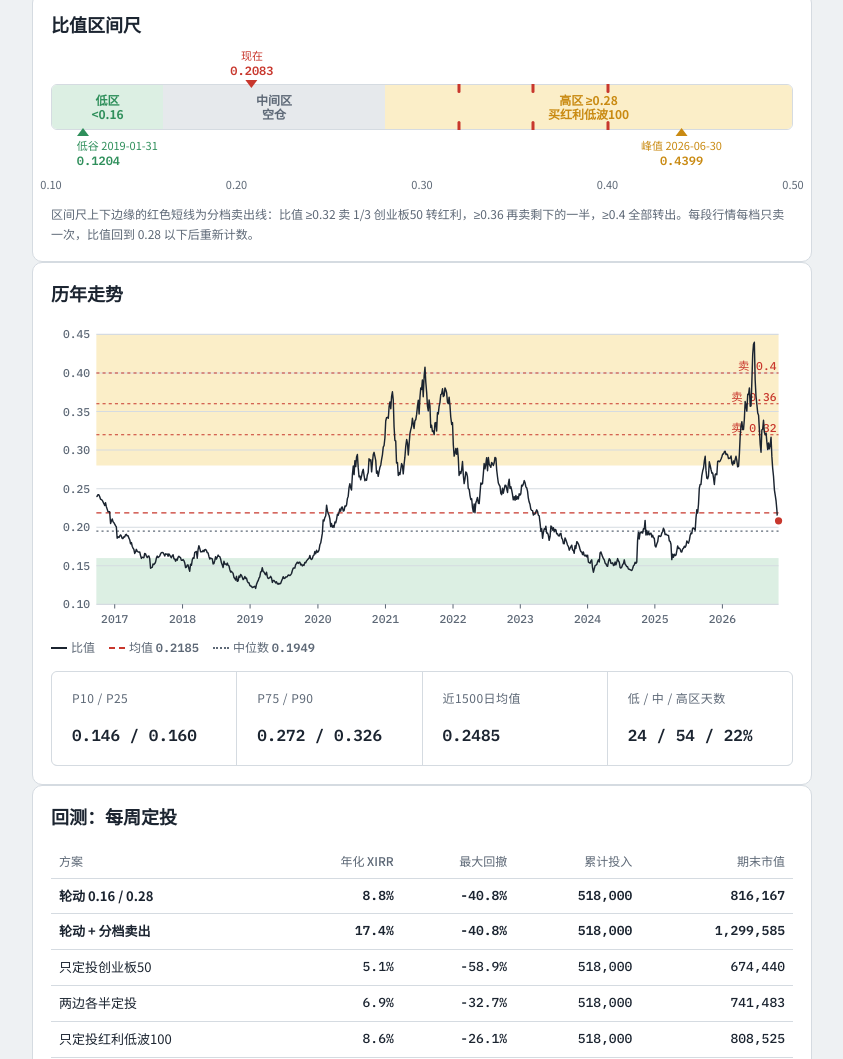
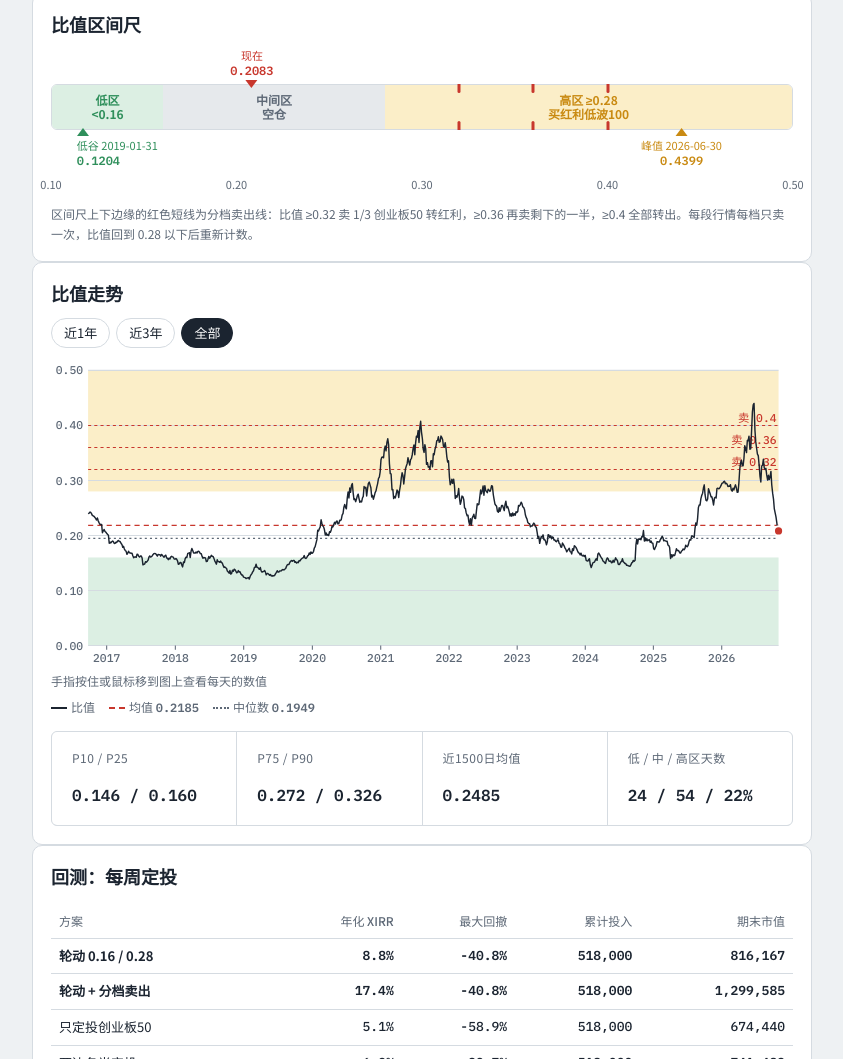
Before and after one commit to 964583194/ratio-signal, a plain HTML site: page index.html in a window 1280 px wide. Shown: the part 497-1556 px from the top of the page, without its empty margins (218-1061 px from the left). Drawn offline with Linux system fonts and the light colour scheme.

Commit message:
走势图支持时间范围切换和按住查看数值；页签改名为创业板50轮动
Co-Authored-By: Claude Opus 5.5 <noreply@anthropic.com>
Claude-Session: https://claude.ai/code/session_01Qk3knjqTExfH6WaQfwXFQ3

```diff
--- a/index.html
+++ b/index.html
@@ -70,7 +70,7 @@ h2{font-family:var(--f-display);font-size:18px;margin:0 0 12px}
 .ticks{position:relative;height:18px;font-size:11px;color:var(--muted)}
 .ticks span{position:absolute;transform:translateX(-50%)}
 .chart{width:100%;height:auto;display:block}
-.chart text{font-family:var(--f-num);font-size:11px;fill:var(--muted)}
+.chart text{font-family:var(--f-num);font-size:var(--fs,11px);fill:var(--muted)}
 .legend{display:flex;flex-wrap:wrap;gap:14px;font-size:12px;color:var(--muted);margin-top:6px}
 .legend i{display:inline-block;width:16px;height:0;border-top:2px solid;vertical-align:middle;margin-right:4px}
 .scroll{overflow-x:auto}
@@ -132,6 +132,15 @@ footer{font-size:11px;color:var(--muted);text-align:center;line-height:1.8}
 .pers .big2{font-family:var(--f-num);font-size:28px;font-weight:600;line-height:1.1}
 .pers ul{margin:8px 0 0;padding-left:18px;font-size:13px;color:var(--muted)}
 @media (max-width:600px){.kv5{grid-template-columns:repeat(6,1fr)}.kv5 div{grid-column:span 2}.kv5 div:nth-child(n+4){grid-column:span 3}.dims,.pers{grid-template-columns:1fr}}
+.ranges{display:flex;gap:6px;margin:-4px 0 10px}
+.ranges button{font:inherit;font-size:13px;padding:4px 12px;border-radius:999px;border:1px solid var(--line);background:var(--panel);color:var(--ink);cursor:pointer}
+.ranges button[aria-pressed="true"]{background:var(--ink);color:var(--panel);border-color:var(--ink)}
+.ranges button:focus-visible{outline:2px solid var(--mark);outline-offset:2px}
+.chartwrap{position:relative}
+.chartwrap svg{cursor:crosshair;user-select:none;-webkit-user-select:none}
+.tip{position:absolute;top:0;pointer-events:none;background:var(--ink);color:var(--panel);font-size:12px;line-height:1.45;padding:6px 9px;border-radius:6px;white-space:nowrap;box-shadow:0 2px 8px rgba(0,0,0,.18);z-index:3}
+.tip b{font-family:var(--f-num);font-size:14px}
+.hint{margin:4px 0 0}
 @media (prefers-reduced-motion:no-preference){.bar i{transition:width .5s ease}}
 </style>
 </head>
@@ -146,7 +155,7 @@ footer{font-size:11px;color:var(--muted);text-align:center;line-height:1.8}
 </header>
 
 <nav class="tabs" role="tablist" aria-label="切换策略">
-  <button type="button" role="tab" id="tabRot" data-view="rotation" aria-selected="true">比值轮动</button>
+  <button type="button" role="tab" id="tabRot" data-view="rotation" aria-selected="true">创业板50轮动</button>
   <button type="button" role="tab" id="tabKc" data-view="kc" aria-selected="false">科创50轮动</button>
   <button type="button" role="tab" id="tabDiv" data-view="dividend" aria-selected="false">红利打分</button>
 </nav>
@@ -198,8 +207,10 @@ footer{font-size:11px;color:var(--muted);text-align:center;line-height:1.8}
 </section>
 
 <section class="panel">
-  <h2>历年走势</h2>
-  <svg class="chart" id="chart" viewBox="0 0 720 300" role="img" aria-label="比值历史走势"></svg>
+  <h2>比值走势</h2>
+  <div class="ranges" role="group" aria-label="时间范围" data-for="chart"><button type="button" data-r="1y">近1年</button><button type="button" data-r="3y">近3年</button><button type="button" data-r="all" aria-pressed="true">全部</button></div>
+  <div class="chartwrap"><svg class="chart" id="chart" viewBox="0 0 720 300" role="img" style="touch-action:pan-y" aria-label="比值历史走势"></svg><div class="tip" hidden></div></div>
+  <p class="note hint">手指按住或鼠标移到图上查看每天的数值</p>
   <div class="legend">
     <span><i style="border-color:var(--ink)"></i>比值</span>
     <span><i style="border-color:var(--mark);border-top-style:dashed"></i>均值 <b class="num" id="lgMean"></b></span>
@@ -289,8 +300,10 @@ footer{font-size:11px;color:var(--muted);text-align:center;line-height:1.8}
 </section>
 
 <section class="panel">
-  <h2>历年走势</h2>
-  <svg class="chart" id="k_chart" viewBox="0 0 720 300" role="img" aria-label="比值历史走势"></svg>
+  <h2>比值走势</h2>
+  <div class="ranges" role="group" aria-label="时间范围" data-for="k_chart"><button type="button" data-r="1y">近1年</button><button type="button" data-r="3y">近3年</button><button type="button" data-r="all" aria-pressed="true">全部</button></div>
+  <div class="chartwrap"><svg class="chart" id="k_chart" viewBox="0 0 720 300" role="img" style="touch-action:pan-y" aria-label="比值历史走势"></svg><div class="tip" hidden></div></div>
+  <p class="note hint">手指按住或鼠标移到图上查看每天的数值</p>
   <div class="legend">
     <span><i style="border-color:var(--ink)"></i>比值</span>
     <span><i style="border-color:var(--mark);border-top-style:dashed"></i>均值 <b class="num" id="k_lgMean"></b></span>
@@ -408,7 +421,9 @@ footer{font-size:11px;color:var(--muted);text-align:center;line-height:1.8}
 
 <section class="panel">
   <h2>评分走势</h2>
-  <svg class="chart" id="sChart" viewBox="0 0 720 260" role="img" aria-label="评分历史走势"></svg>
+  <div class="ranges" role="group" aria-label="时间范围" data-for="sChart"><button type="button" data-r="1y">近1年</button><button type="button" data-r="3y">近3年</button><button type="button" data-r="all" aria-pressed="true">全部</button></div>
+  <div class="chartwrap"><svg class="chart" id="sChart" viewBox="0 0 720 260" role="img" style="touch-action:pan-y" aria-label="评分历史走势"></svg><div class="tip" hidden></div></div>
+  <p class="note hint">手指按住或鼠标移到图上查看每天的数值</p>
   <div class="legend">
     <span><i style="border-color:var(--mark-soft);border-top-width:8px"></i>≥12 多买 / 加码</span>
     <span><i style="border-color:var(--grow-soft);border-top-width:8px"></i>≤6 减仓</span>
@@ -455,11 +470,79 @@ const ZN={l:"低区",m:"中间区",h:"高区"};
 const ACT={l:"买创业板50 · 回补现金池",m:"空仓 · 进现金池",h:"买红利低波100 · 回补现金池"};
 const ACT_SHORT={l:"买创业板50",m:"进现金池",h:"买红利低波100"};
 
+
+// ---------------- 通用交互折线图：时间范围切换 + 按住/悬停看数值
+function niceStep(span){const raw=span/5,m=Math.pow(10,Math.floor(Math.log10(raw))),f=raw/m;return (f<1.5?1:f<3?2:f<7?5:10)*m}
+function LineChart(svg,opt){
+  const W=opt.W,H=opt.H,pr=14,pt=12;let pl=44,pb=26,fs=11;
+  const wrap=svg.parentNode,tip=wrap.querySelector(".tip");
+  const bar=document.querySelector(`.ranges[data-for="${svg.id}"]`);
+  let full=[],range="all",cur=[],X=null,Y=null,ctx={};
+  bar.addEventListener("click",e=>{const b=e.target.closest("button");if(!b)return;range=b.dataset.r;
+    bar.querySelectorAll("button").forEach(x=>x.setAttribute("aria-pressed",x===b));draw()});
+  function slice(){
+    if(range==="all")return full;
+    const last=new Date(full[full.length-1][0]+"T00:00:00Z");
+    last.setUTCFullYear(last.getUTCFullYear()-(range==="1y"?1:3));
+    const f=last.toISOString().slice(0,10);return full.filter(p=>p[0]>=f)}
+  function draw(){
+    cur=slice();const n=cur.length;if(n<2)return;
+    // 手机上 SVG 会被缩小，按实际宽度放大文字，保证约 10px 可读
+    const cw=svg.clientWidth||W;fs=Math.min(22,Math.max(11,10.5*W/cw));svg.style.setProperty("--fs",fs+"px");
+    pb=Math.round(fs*1.9);
+    let ymin,ymax,ticks;
+    if(opt.fixedY){[ymin,ymax]=opt.fixedY;ticks=opt.ticks}
+    else{let lo=Math.min(...cur.map(p=>p[1])),hi=Math.max(...cur.map(p=>p[1]));const pad=(hi-lo)*.08||.01;
+      const st=niceStep(hi-lo+2*pad);ymin=Math.floor((lo-pad)/st)*st;ymax=Math.ceil((hi+pad)/st)*st;ticks=[];
+      for(let v=ymin;v<=ymax+st/2;v+=st)ticks.push(+v.toFixed(6))}
+    const yl=ticks.map(v=>opt.fixedY?String(v):v.toFixed(opt.fixedY?0:Math.max(2,-Math.floor(Math.log10(ticks[1]-ticks[0]+1e-12)))));
+    pl=Math.round(Math.max(...yl.map(t=>t.length))*fs*.62+fs*.8);
+    X=i=>pl+i/(n-1)*(W-pl-pr);Y=v=>pt+(1-(v-ymin)/(ymax-ymin))*(H-pt-pb);
+    const cy=v=>Math.min(H-pb,Math.max(pt,Y(v)));
+    let s="";
+    (opt.bands||[]).forEach(b=>{const y1=cy(b.to==null?ymax:b.to),y2=cy(b.from==null?ymin:b.from);if(y2-y1>0)s+=`<rect x="${pl}" y="${y1}" width="${W-pl-pr}" height="${y2-y1}" fill="${b.fill}"/>`});
+    const dec=opt.fixedY?0:Math.max(2,-Math.floor(Math.log10(ticks[1]-ticks[0]+1e-12)));
+    ticks.forEach(v=>{s+=`<line x1="${pl}" x2="${W-pr}" y1="${Y(v)}" y2="${Y(v)}" stroke="var(--line)" stroke-width="${opt.strong===v?1.6:1}"/><text x="${pl-fs*.45}" y="${Y(v)+fs*.36}" text-anchor="end">${opt.fixedY?v:v.toFixed(dec)}</text>`});
+    (opt.lines||[]).forEach(l=>{if(l.v<ymin||l.v>ymax)return;s+=`<line x1="${pl}" x2="${W-pr}" y1="${Y(l.v)}" y2="${Y(l.v)}" stroke="${l.c}" stroke-dasharray="${l.dash||""}" stroke-width="${l.w||1.2}"/>`;
+      if(l.label)s+=`<text x="${W-pr-2}" y="${Y(l.v)-3}" text-anchor="end" style="fill:${l.c}">${l.label}</text>`});
+    // 横轴：跨度 ≤ 15 个月按月标注，否则按年
+    const span=(new Date(cur[n-1][0])-new Date(cur[0][0]))/864e5,monthly=span<460;let last="";
+    cur.forEach(([dt],i)=>{const k=monthly?dt.slice(0,7):dt.slice(0,4);if(k!==last){const first=last==="";last=k;
+      if(first)return;const mm=+dt.slice(5,7);if(monthly&&mm%2===0)return;
+      const lab=monthly?(mm===1?dt.slice(0,4):mm+"月"):k;
+      s+=`<text x="${X(i)}" y="${H-fs*.45}" text-anchor="middle">${lab}</text><line x1="${X(i)}" x2="${X(i)}" y1="${H-pb}" y2="${H-pb+4}" stroke="var(--muted)"/>`}});
+    const step=Math.max(1,Math.floor(n/700));let d="";
+    for(let i=0;i<n;i+=step)d+=(d?"L":"M")+X(i).toFixed(1)+" "+Y(cur[i][1]).toFixed(1);
+    d+="L"+X(n-1).toFixed(1)+" "+Y(cur[n-1][1]).toFixed(1);
+    s+=`<path d="${d}" fill="none" stroke="var(--ink)" stroke-width="${range==="all"?1.4:1.8}" stroke-linejoin="round"/>`;
+    s+=`<circle cx="${X(n-1)}" cy="${Y(cur[n-1][1])}" r="4.5" fill="var(--mark)" stroke="var(--panel)" stroke-width="2"/>`;
+    s+=`<g class="cursor" style="display:none"><line y1="${pt}" y2="${H-pb}" stroke="var(--muted)" stroke-width="1" stroke-dasharray="3 3"/><circle r="5" fill="var(--panel)" stroke="var(--ink)" stroke-width="2"/></g>`;
+    svg.innerHTML=s;hide()}
+  function show(e){
+    if(!cur.length)return;const r=svg.getBoundingClientRect(),vx=(e.clientX-r.left)/r.width*W;
+    const n=cur.length,i=Math.max(0,Math.min(n-1,Math.round((vx-pl)/(W-pl-pr)*(n-1))));
+    const [dt,v]=cur[i],g=svg.querySelector(".cursor");if(!g)return;
+    g.style.display="";g.querySelector("line").setAttribute("x1",X(i));g.querySelector("line").setAttribute("x2",X(i));
+    const c=g.querySelector("circle");c.setAttribute("cx",X(i));c.setAttribute("cy",Y(v));
+    tip.innerHTML=opt.tip(dt,v);tip.hidden=false;
+    const px=X(i)/W*r.width,py=Y(v)/H*r.height,tw=tip.offsetWidth,th=tip.offsetHeight;
+    let left=px+12;if(left+tw>r.width)left=px-tw-12;
+    let top=py-th-10;if(top<0)top=py+12;
+    tip.style.left=Math.max(0,left)+"px";tip.style.top=top+"px"}
+  function hide(){tip.hidden=true;const g=svg.querySelector(".cursor");if(g)g.style.display="none"}
+  let rt;window.addEventListener("resize",()=>{clearTimeout(rt);rt=setTimeout(()=>{if(full.length)draw()},150)});
+  svg.addEventListener("pointerdown",e=>{show(e)});
+  svg.addEventListener("pointermove",e=>{if(e.pointerType==="mouse"||e.buttons||e.pressure>0)show(e)});
+  svg.addEventListener("pointerleave",e=>{if(e.pointerType==="mouse")hide()});
+  document.addEventListener("pointerdown",e=>{if(!svg.contains(e.target))hide()});
+  return {set(series,o){full=series;Object.assign(opt,o||{});draw()}};
+}
 function Rot(p,file,cfg){
 const q=id=>document.getElementById(p+id);
 const G_=cfg.g;
 const ACT={l:`买${G_} · 回补现金池`,m:"空仓 · 进现金池",h:"买红利低波100 · 回补现金池"};
 const ACT_SHORT={l:`买${G_}`,m:"进现金池",h:"买红利低波100"};
+const chart=LineChart(q("chart"),{W:720,H:300});
 function load(){
   q("loadError").hidden=true;
   fetch(file+"?t="+Date.now(),{cache:"no-store"})
@@ -526,7 +609,12 @@ function render(d){
   q("ticks").innerHTML=t;
 
   // 走势图
-  drawChart(d.series,S,LO,HI,SL);
+  chart.set(d.series,{
+    bands:[{to:LO,fill:"var(--grow-soft)"},{from:HI,fill:"var(--div-soft)"}],
+    lines:[{v:S.mean,c:"var(--mark)",dash:"5 4"},{v:S.median,c:"var(--muted)",dash:"2 3"}]
+      .concat(SL.map(([th])=>({v:th,c:"var(--mark)",dash:"3 3",w:1,label:"卖 "+th}))),
+    tip:(dt,v)=>{const z=v<LO?"低区 · 买"+G_:v>=HI?(SL.length&&v>=SL[0][0]?"卖出区":"高区 · 买红利"):"中间区 · 进现金池";
+      return `${dt}<br><b>${v.toFixed(4)}</b> ${z}`}});
   q("lgMean").textContent=f4(S.mean);q("lgMed").textContent=f4(S.median);
   q("p1025").textContent=S.p10.toFixed(3)+" / "+S.p25.toFixed(3);
   q("p7590").textContent=S.p75.toFixed(3)+" / "+S.p90.toFixed(3);
@@ -566,24 +654,6 @@ function render(d){
   if(!p){q("srcC").textContent=d.sources.cyb;q("srcH").textContent=d.sources.hl;}
 }
 
-function drawChart(series,S,LO,HI,SL){
-  const W=720,H=300,pl=44,pr=14,pt=12,pb=26,svg=q("chart");
-  const n=series.length,ymin=cfg.cmin,ymax=Math.max(cfg.cmax,Math.ceil((S.max+0.01)/cfg.grid)*cfg.grid);
-  const x=i=>pl+i/(n-1)*(W-pl-pr), y=v=>pt+(1-(v-ymin)/(ymax-ymin))*(H-pt-pb);
-  let s=`<rect x="${pl}" y="${y(ymax)}" width="${W-pl-pr}" height="${y(HI)-y(ymax)}" fill="var(--div-soft)"/>`+
-        `<rect x="${pl}" y="${y(LO)}" width="${W-pl-pr}" height="${y(ymin)-y(LO)}" fill="var(--grow-soft)"/>`;
-  for(let v=ymin;v<=ymax+1e-9;v+=cfg.grid){s+=`<line x1="${pl}" x2="${W-pr}" y1="${y(v)}" y2="${y(v)}" stroke="var(--line)" stroke-width="1"/><text x="${pl-6}" y="${y(v)+4}" text-anchor="end">${v.toFixed(2)}</text>`}
-  let lastYear="";series.forEach(([dt],i)=>{const yr=dt.slice(0,4);if(yr!==lastYear){lastYear=yr;if(i>0)s+=`<text x="${x(i)}" y="${H-8}" text-anchor="middle">${yr}</text><line x1="${x(i)}" x2="${x(i)}" y1="${H-pb}" y2="${H-pb+4}" stroke="var(--muted)"/>`}});
-  s+=`<line x1="${pl}" x2="${W-pr}" y1="${y(S.mean)}" y2="${y(S.mean)}" stroke="var(--mark)" stroke-dasharray="5 4" stroke-width="1.2"/>`;
-  s+=`<line x1="${pl}" x2="${W-pr}" y1="${y(S.median)}" y2="${y(S.median)}" stroke="var(--muted)" stroke-dasharray="2 3" stroke-width="1.2"/>`;
-  (SL||[]).forEach(([th])=>{s+=`<line x1="${pl}" x2="${W-pr}" y1="${y(th)}" y2="${y(th)}" stroke="var(--mark)" stroke-dasharray="3 3" stroke-width="1"/><text x="${W-pr-2}" y="${y(th)-3}" text-anchor="end" style="fill:var(--mark)">卖 ${th}</text>`});
-  const step=Math.max(1,Math.floor(n/700));let pp="";
-  for(let i=0;i<n;i+=step)pp+=(pp?"L":"M")+x(i).toFixed(1)+" "+y(series[i][1]).toFixed(1);
-  pp+="L"+x(n-1).toFixed(1)+" "+y(series[n-1][1]).toFixed(1);
-  s+=`<path d="${pp}" fill="none" stroke="var(--ink)" stroke-width="1.4" stroke-linejoin="round"/>`;
-  s+=`<circle cx="${x(n-1)}" cy="${y(series[n-1][1])}" r="4.5" fill="var(--mark)" stroke="var(--panel)" stroke-width="2"/>`;
-  svg.innerHTML=s;
-}
 }
 Rot("","data/ratio.json",{g:"创业板50",min:.10,max:.50,tick:.10,cmin:.10,cmax:.45,grid:.05});
 Rot("k_","data/kc.json",{g:"科创50",min:.05,max:.25,tick:.05,cmin:.05,cmax:.22,grid:.02});
@@ -611,6 +681,8 @@ function tierOf(s){
 }
 function lvOf(v){return v>=80?["很便宜","c2"]:v>=60?["偏便宜","c1"]:v>=40?["中性","c0"]:v>=20?["偏贵","d1"]:["很贵","d2"]}
 
+const scoreChart=LineChart($("sChart"),{W:720,H:260,fixedY:[0,20],ticks:[0,4,8,10,12,16,20],strong:10,
+  bands:[{from:12,fill:"var(--mark-soft)"},{to:6,fill:"var(--grow-soft)"}]});
 function loadDiv(){
   $("dErr").hidden=true;
   fetch("data/dividend.json?t="+Date.now(),{cache:"no-store"})
@@ -677,7 +749,7 @@ function renderDiv(d){
     return `<tr class="${cur?"cur":""}"><td class="num">${lab}</td><td class="r num">${m?m+" 倍":"—"}</td><td class="r num">${m?P.base*m+" 元":(lo<0?"卖出":"0 元")}</td><td>${txt}${cur?" ← 现在":""}</td></tr>`}).join("");
 
   // 走势
-  drawScore(d.series);
+  scoreChart.set(d.series,{tip:(dt,v)=>{const t=tierOf(v);return `${dt}<br><b>${v.toFixed(2)}</b> 分 · ${t[2]}`}});
 
   // 回测
   const nm={plain:"纯定投（每天 200 元）",score:"打分系统"};
@@ -693,20 +765,6 @@ function renderDiv(d){
   $("persNote").textContent="自相关按不重叠的 20 个交易日收益计算：小于 0 表示涨多了容易回落，大于 0 表示涨了更容易继续涨。数值接近 0 时规律不明显，只能作参考。";
 }
 
-function drawScore(series){
-  const W=720,H=260,pl=34,pr=14,pt=10,pb=26,svg=$("sChart"),n=series.length;
-  const x=i=>pl+i/(n-1)*(W-pl-pr),y=v=>pt+(1-v/20)*(H-pt-pb);
-  let s=`<rect x="${pl}" y="${y(20)}" width="${W-pl-pr}" height="${y(12)-y(20)}" fill="var(--mark-soft)"/>`+
-        `<rect x="${pl}" y="${y(6)}" width="${W-pl-pr}" height="${y(0)-y(6)}" fill="var(--grow-soft)"/>`;
-  [0,4,8,10,12,16,20].forEach(v=>{s+=`<line x1="${pl}" x2="${W-pr}" y1="${y(v)}" y2="${y(v)}" stroke="var(--line)" stroke-width="${v===10?1.6:1}"/><text x="${pl-6}" y="${y(v)+4}" text-anchor="end">${v}</text>`});
-  let ly="";series.forEach(([dt],i)=>{const yr=dt.slice(0,4);if(yr!==ly){ly=yr;if(i>0)s+=`<text x="${x(i)}" y="${H-8}" text-anchor="middle">${yr}</text><line x1="${x(i)}" x2="${x(i)}" y1="${H-pb}" y2="${H-pb+4}" stroke="var(--muted)"/>`}});
-  const step=Math.max(1,Math.floor(n/700));let p="";
-  for(let i=0;i<n;i+=step)p+=(p?"L":"M")+x(i).toFixed(1)+" "+y(series[i][1]).toFixed(1);
-  p+="L"+x(n-1).toFixed(1)+" "+y(series[n-1][1]).toFixed(1);
-  s+=`<path d="${p}" fill="none" stroke="var(--ink)" stroke-width="1.3" stroke-linejoin="round"/>`;
-  s+=`<circle cx="${x(n-1)}" cy="${y(series[n-1][1])}" r="4.5" fill="var(--mark)" stroke="var(--panel)" stroke-width="2"/>`;
-  svg.innerHTML=s;
-}
 })();
 </script>
 </body>
```
